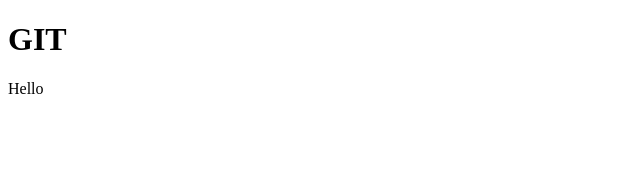
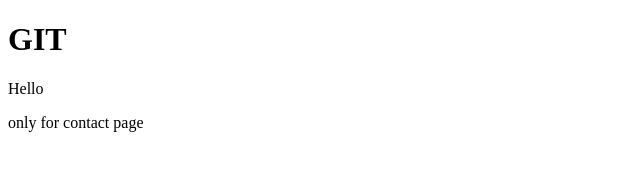
Before and after one commit to siddharth950090/Learnning-git, a plain HTML site: page index.html in a window 1280 px wide. Shown: the whole page, without its empty margins (0-640 px from the left). Drawn offline with Linux system fonts and the light colour scheme.

Commit message:
add contact para in html

```diff
--- a/index.html
+++ b/index.html
@@ -9,5 +9,6 @@
 <body>
     <h1>GIT</h1>
     <p>Hello</p>
+    <p>only for contact page</p>
 </body>
 </html>
```
